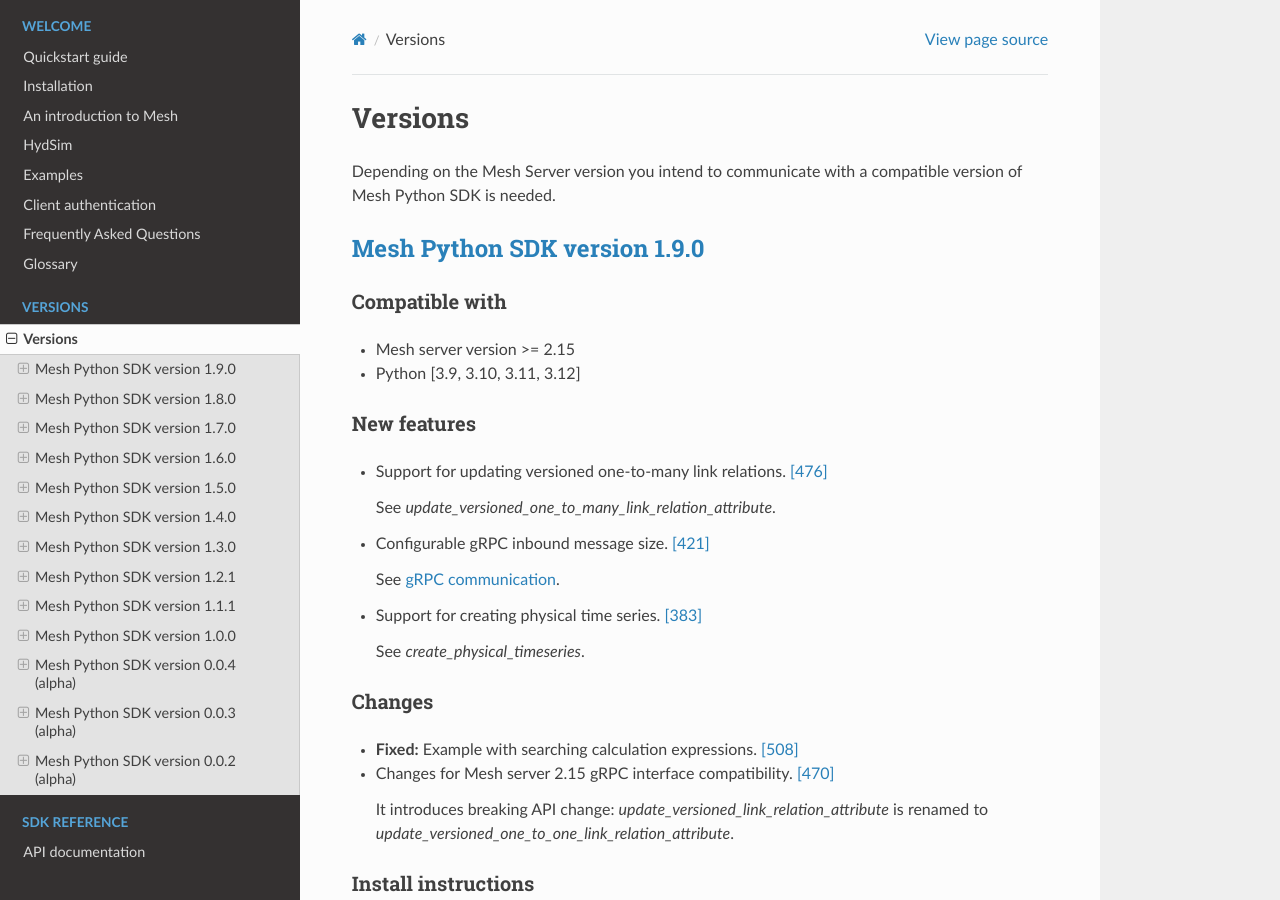
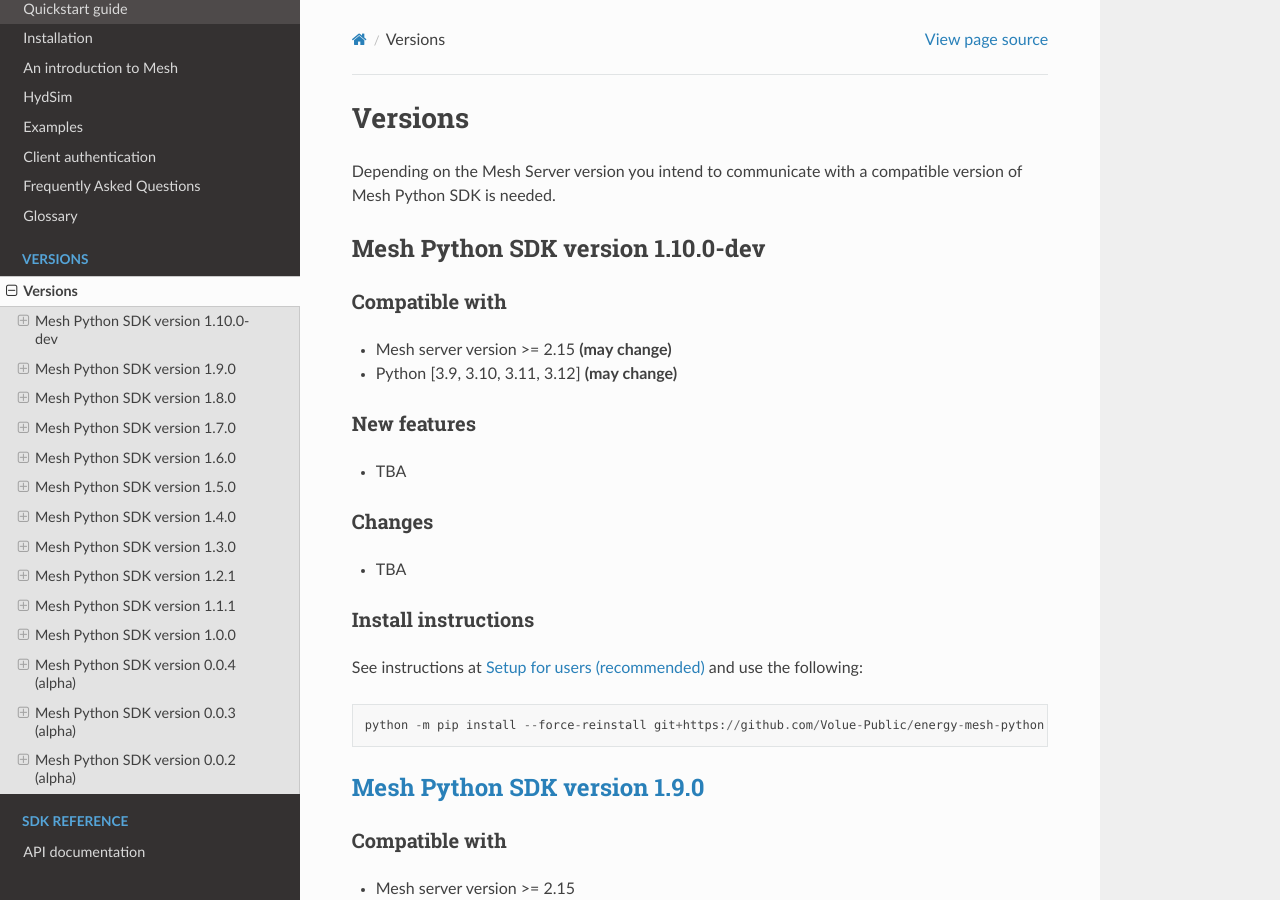
Before and after one commit to Volue-Public/energy-mesh-python, a Sphinx documentation site: the page built from docs/source/versions.rst, in a window 1280 px wide and 900 px high. Built offline with Sphinx 7.4.7 and the Read the Docs theme 2.0.0, drawn with Linux system fonts in a browser that asks for light colours.

```diff
--- a/docs/source/versions.rst
+++ b/docs/source/versions.rst
@@ -2,6 +2,35 @@ Versions
 --------
 
 Depending on the Mesh Server version you intend to communicate with a compatible version of Mesh Python SDK is needed.
+
+Mesh Python SDK version 1.10.0-dev
+**********************************
+
+Compatible with
+~~~~~~~~~~~~~~~~~~
+
+- Mesh server version >= 2.15 **(may change)**
+- Python [3.9, 3.10, 3.11, 3.12] **(may change)**
+
+New features
+~~~~~~~~~~~~~~~~~~
+
+- TBA
+
+Changes
+~~~~~~~~~~~~~~~~~~
+
+- TBA
+
+Install instructions
+~~~~~~~~~~~~~~~~~~~~~~~~~~~~~~~~~~~~
+
+See instructions at :ref:`Setup for users` and use the following:
+
+::
+
+    python -m pip install --force-reinstall git+https://github.com/Volue-Public/energy-mesh-python
+
 
 `Mesh Python SDK version 1.9.0 <https://github.com/Volue-Public/energy-mesh-python/releases/tag/v1.9.0>`_
 *********************************************************************************************************
--- a/pyproject.toml
+++ b/pyproject.toml
@@ -1,6 +1,6 @@
 [tool.poetry]
 name = "volue.mesh"
-version = "1.9.0"
+version = "1.10.0-dev"
 description = ""
 license = "Proprietary"
 authors = ["Volue AS"]
```
